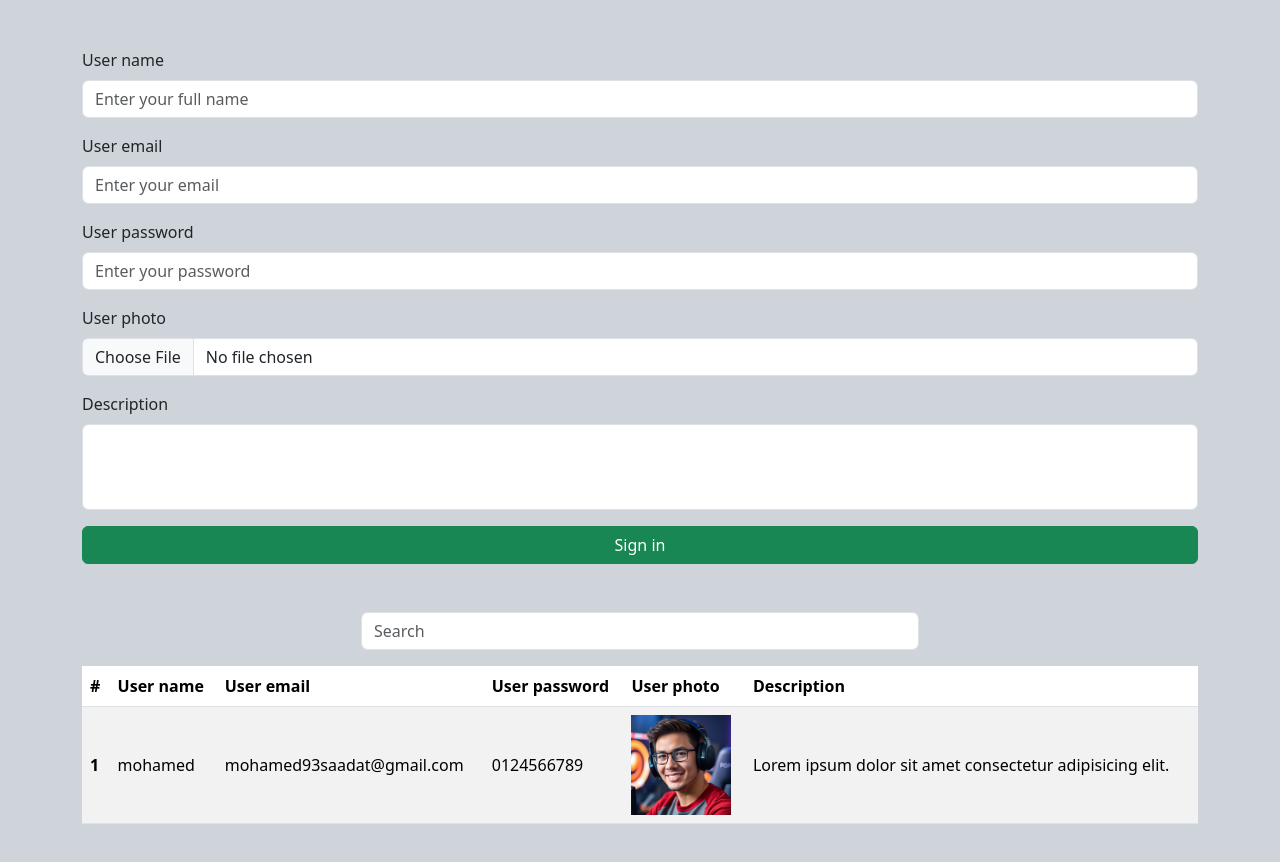
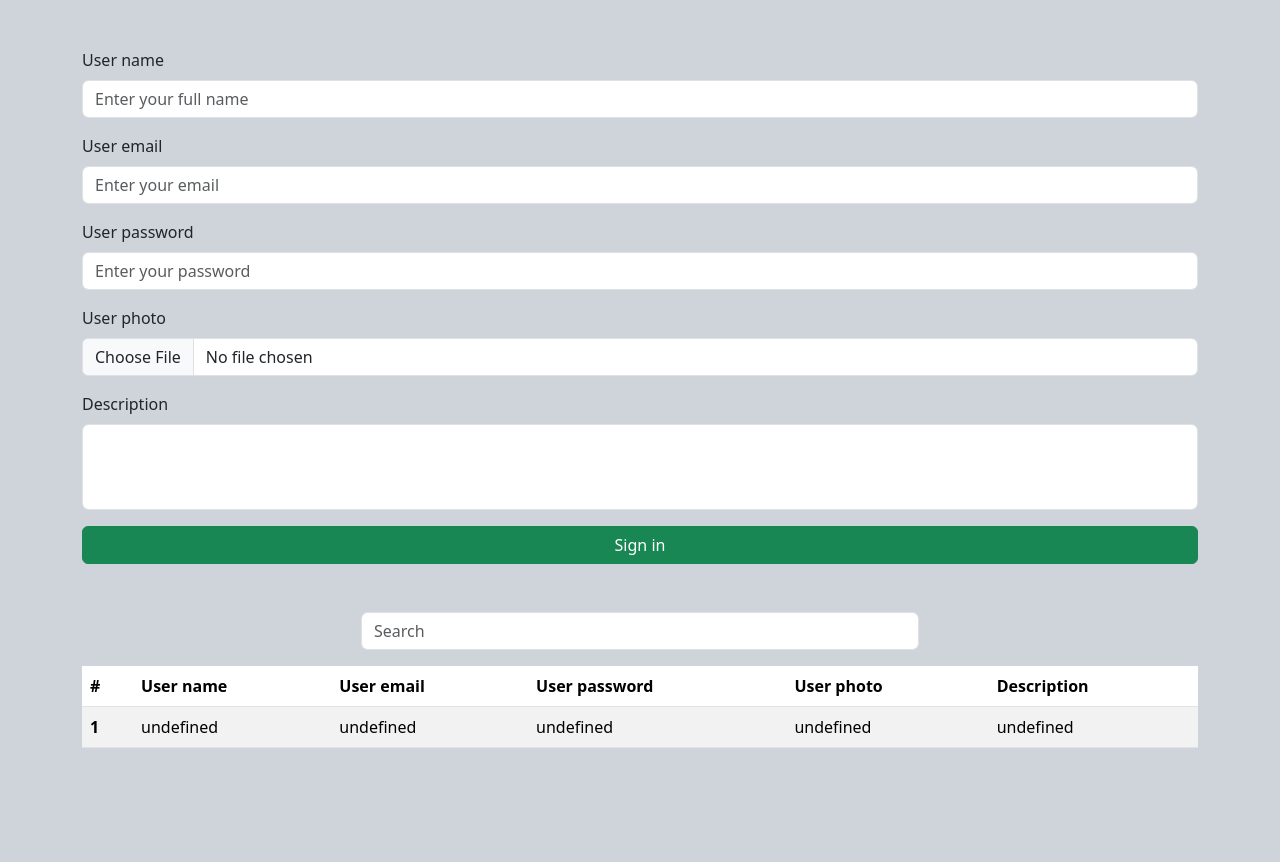
Before and after one commit to MohamedSaadat/CRUD-System, a plain HTML site: page index.html in a window 1280 px wide. Both pictures are taken after a click on the element "Sign in". After the commit the page ends 812 px from the top, so only its background shows below. Drawn offline with Linux system fonts and the light colour scheme.

Commit message:
retrieve

```diff
--- a/css/style.css
+++ b/css/style.css
@@ -4,10 +4,6 @@ textarea {
 th,td{
   vertical-align: middle;
 }
-.table-active {
-    --bs-table-color-state: #fff;
-    --bs-table-bg-state: #7fc5a4;
-}
 img{
   width: 100px;
 }
--- a/index.html
+++ b/index.html
@@ -44,7 +44,8 @@
             <textarea type="textarea" class="form-control" id="exampleFormControlTextarea1" name="description"
                 rows="3"></textarea>
         </div>
-        <div class="btn btn-success w-100 mb-5">Sign in</div>
+        <!-- button -->
+        <div id="button" class="btn btn-success w-100 mb-5">Sign in</div>
         <!-- search -->
         <div class="mb-3">
             <input type="text" class="form-control  w-50 mx-auto" id="exampleFormControlInput5" name="search"
@@ -62,16 +63,7 @@
                     <th scope="col">Description</th>
                 </tr>
             </thead>
-            <tbody>
-                <tr class="">
-                    <th>1</th>
-                    <td>mohamed</td>
-                    <td>mohamed93saadat@gmail.com</td>
-                    <td>0124566789</td>
-                    <td><img src="images/avatar-1.png" alt=""></td>
-                    <td>Lorem ipsum dolor sit amet consectetur adipisicing elit.</td>
-                </tr>
-            </tbody>
+            <tbody id="usersList"></tbody>
         </table>
     </div>
 
--- a/js/main.js
+++ b/js/main.js
@@ -0,0 +1,40 @@
+// initialization
+var userName = document.getElementById("exampleFormControlInput1");
+var userEmail = document.getElementById("exampleFormControlInput2");
+var userPassword = document.getElementById("exampleFormControlInput3");
+var userphoto = document.getElementById("exampleFormControlInput4");
+var userDescription = document.getElementById("exampleFormControlTextarea1");
+var button = document.getElementById("button");
+// ------------------------ #1 Create --------------------------------
+var usersList = [];
+function signIn() {
+  var user = {
+    name: userName.value,
+    email: userEmail.value,
+    password: userPassword.value,
+    photo: "images/avatar-1.png",
+    description: userDescription.value,
+  };
+  usersList.push(user);
+    retrieveUserList();
+  console.log(usersList);
+}
+// -------------------- #2 Retrieve ------------------------
+function retrieveUserList() {
+  var allUsers = ``;
+  for (let i = 0; i < usersList.length; i++) {
+    allUsers += `
+    <tr>
+        <th>${i + 1}</th>
+        <td>${usersList[i].userName}</td>
+        <td>${usersList[i].userEmail}</td>
+        <td>${usersList[i].userPassword}</td>
+        <td>${usersList[i].userphoto}</td>
+        <td>${usersList[i].userDescription}</td>
+    </tr>
+    `;
+  }
+  document.getElementById("usersList").innerHTML = allUsers;
+}
+// --------------------------------------------------------
+button.addEventListener("click", signIn);
```
